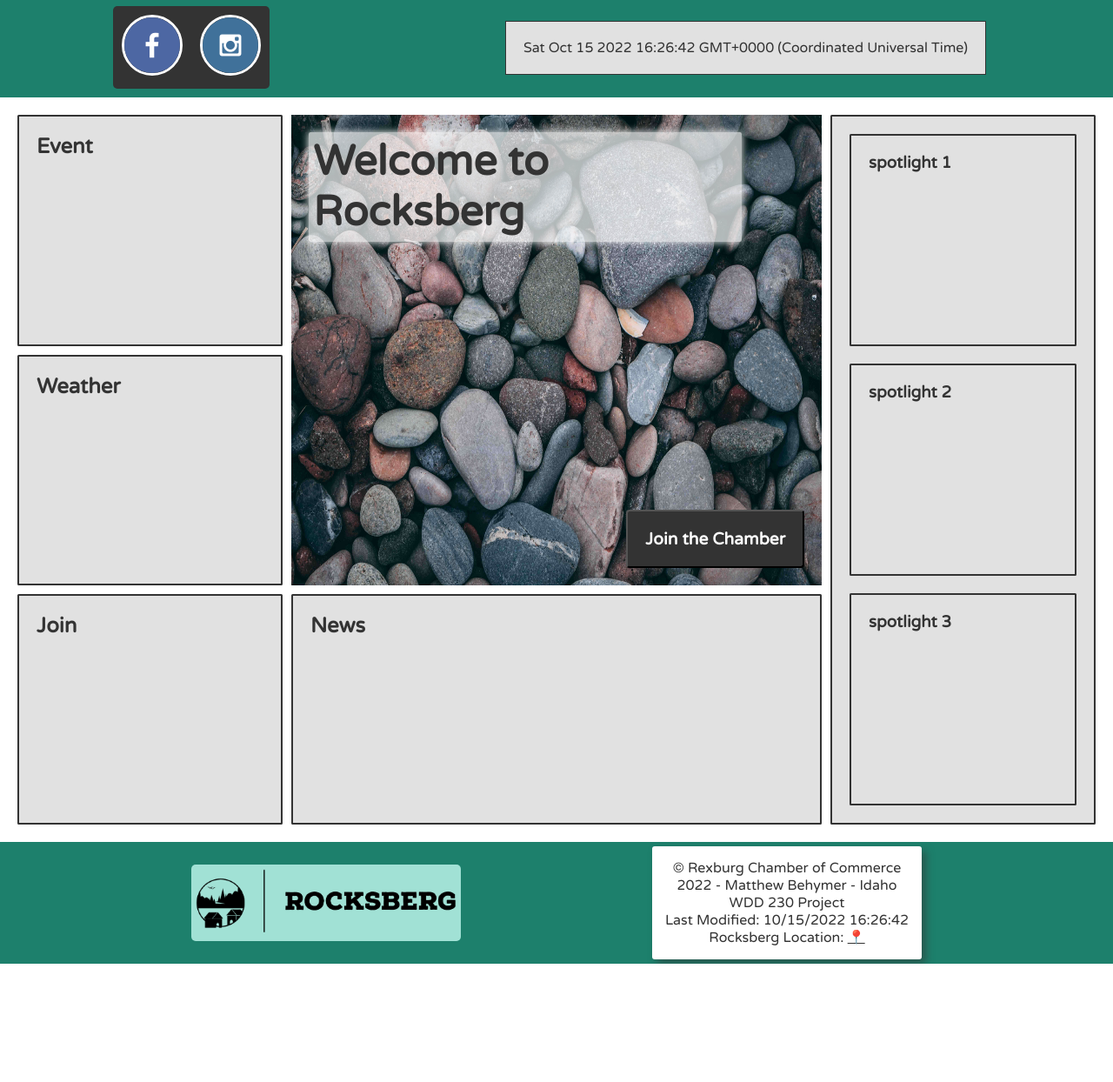
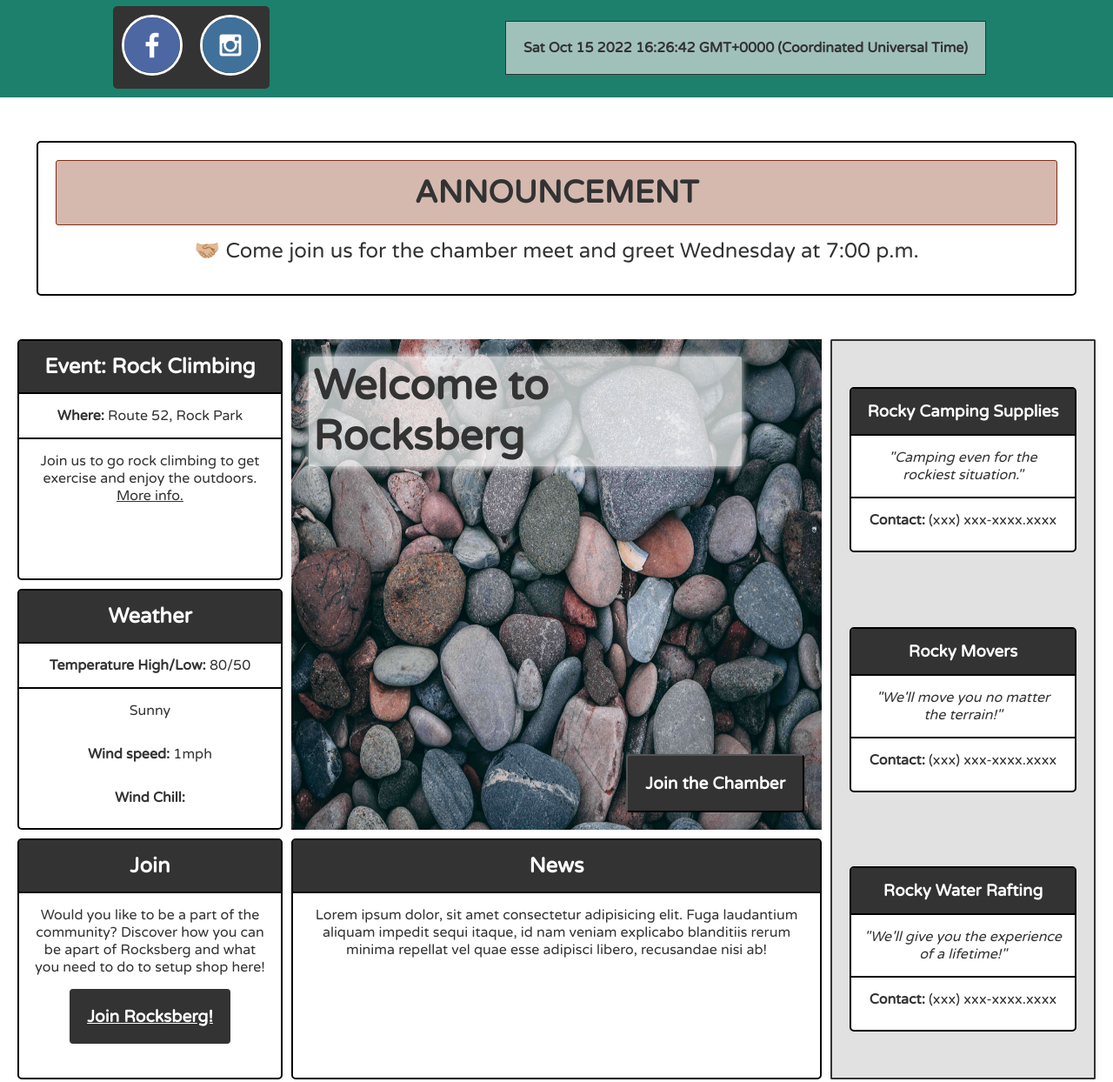
Before and after one commit to mbehymer/wdd230, a plain HTML site: page Chamber/index.html in a window 1280 px wide. Shown: the part 140-1384 px from the top of the page at 87% size. Before the commit the page ends 1248 px from the top, so only its background shows below. Drawn offline with Linux system fonts and the light colour scheme; a web font is replaced by a local one.

Commit message:
Added content to the Chamber site.

```diff
--- a/Chamber/css/base.css
+++ b/Chamber/css/base.css
@@ -30,7 +30,8 @@ h1 {
     font-size: 3rem;
 }
 
-button {
+button, .btn{
+    display: inline-block;
     background-color:#333333;
     color: white;
     padding: 20px;
@@ -57,8 +58,9 @@ nav {
 }
 
 #hamburger-btn {
-    font-size: 3em;
-    width: 100px;
+    font-size: 2.5em;
+    align-self:stretch;
+    justify-self:stretch;
 }
 
 #logo-container {
@@ -127,13 +129,14 @@ nav ul li a:hover {
 }
 
 #current-date {
-    grid-column: 2/3;
+    grid-column: 1/4;
 
     /* grid-column: 2/3;
     grid-row: 1/2; */
     /* margin: 10px; */
+    font-weight: bold;
     padding: 20px;
-    background-color: #e1e1e1;
+    background-color: #e1e1e1aa;
     border: 1px solid #333333;
     align-self: center;
 }
@@ -141,10 +144,9 @@ nav ul li a:hover {
 
 #info-banner {
     width: 90%;
-    text-align: center;
-    font-size: 2rem;
+    font-size: 1.5rem;
     padding: 20px;
-    margin: 5% auto;
+    margin: 50px auto;
 }
 
 #main-content-grid {
@@ -153,14 +155,22 @@ nav ul li a:hover {
     /* margin: 15px auto; */
     gap: 10px;
     margin: 20px;
+    align-items: start;
+}
 
+.bold {
+    font-weight: bold;
+}
+
+.italic {
+    font-style: italic;
 }
 
 .warning {
     /* min-height: 200px; */
     background-color: #802e1155;
-    border: 2px solid #802e11;
-    border-radius: 1.5px;
+    border: 1.5px solid #802e11;
+    border-radius: 3px;
     padding: 20px;
 }
 
@@ -170,6 +180,28 @@ nav ul li a:hover {
     border: 2px solid #333333;
     border-radius: 1.5px;
     padding: 20px;
+}
+
+.box-container {
+    /* max-width: 200px; */
+    border: 2px solid #000000;
+    border-radius: 5px;
+    text-align: center;
+    padding-bottom: 10px;
+    background-color: #ffffff;
+}
+
+.box-container .heading, .box-container p {
+    padding: 15px;
+}
+
+.box-description {
+    border-top: 2px solid #000000;
+}
+
+.shadow-color {
+    background-color: #333333;
+    color: #FFFFFF;
 }
 
 #hero-container {
--- a/Chamber/css/large.css
+++ b/Chamber/css/large.css
@@ -1,4 +1,4 @@
-@media screen and (min-width: 1250px) {
+@media screen and (min-width: 1050px) {
     #hamburger-btn {
         display: none;
     }
@@ -51,6 +51,7 @@
     #main-content-grid {
         grid-template-columns: 1fr 2fr 1fr;
         grid-template-rows: 1fr 1fr 1fr;
+        align-items: stretch;
     }
 
     #hero-container {
@@ -67,7 +68,7 @@
         flex-direction: column;
         grid-column: 3/4;
         grid-row: 1/4;
-        justify-content: center;
+        justify-content: space-around;
         gap: 20px;
     }
     #spotlight-container div{
--- a/Chamber/css/medium.css
+++ b/Chamber/css/medium.css
@@ -1,7 +1,20 @@
 @media screen and (min-width: 650px) {
+    #hamburger-btn {
+        /* font-size: 2.5em; */
+        /* width: 50px; */
+        /* padding: 5px 10px; */
+        /* max-height: 50px; */
+        align-self:stretch;
+        justify-self:stretch;
+    }
+
+    #current-date {
+        grid-column: 2/3;
+    }
+
     #main-content-grid {
         grid-template-columns: 1fr 1fr;
-        grid-template-rows: 1fr 1fr 1fr 1fr 1fr;
+        grid-template-rows: 2fr 1fr 1fr 1fr 1fr;
     }
 
     #hero-container {
--- a/Chamber/index.html
+++ b/Chamber/index.html
@@ -36,7 +36,7 @@
                 <li class="nav-link"><a href="#">More Info</a></li>
             </ul>
         </nav>
-        <div id="info-banner" class="warning">Come Join us at 6pm this Wednesday</div>
+        <div id="info-banner" class="warning box-container"><h2 class="warning heading">ANNOUNCEMENT</h2><p>🤝🏼 Come join us for the chamber meet and greet Wednesday at 7:00 p.m.</p></div>
     </header>
     <main>
         <div id="main-content-grid">
@@ -44,27 +44,49 @@
                 <img src="./images/rocks.jpg" alt="Hero image of rocks">
                 <h1>Welcome to Rocksberg</h1>
                 <button>Join the Chamber</button>
-            </section><section id="event-container" class="box">
-                <h2>Event</h2>
+
+            </section><section id="event-container" class="box-container">
+                <h2 class="shadow-color heading">Event: Rock Climbing</h2>
+                <p class="box-description"><span class="bold">Where: </span>Route 52, Rock Park</p>
+                <p class="box-description">Join us to go rock climbing to get exercise and enjoy the outdoors. <a href="">More info.</a></p>
             </section>
-            <section id="weather-container" class="box">
-                <h2>Weather</h2>
+            <section id="weather-container" class="box-container">
+                <h2 class="shadow-color heading">Weather</h2>
+                <p class="box-description"><span class="bold">Temperature High/Low: </span>80/50</p>
+                <p class="box-description">Sunny</p>
+                <p><span class="bold">Wind speed: </span>1mph</p>
+                <p><span class="bold">Wind Chill: </span></p>
             </section>
-            <section id="news-container" class="box">
-                <h2>News</h2>
+            <section id="news-container" class="box-container">
+                <h2 class="shadow-color heading">News</h2>
+                <p class="box-description">Lorem ipsum dolor, sit amet consectetur adipisicing elit. Fuga laudantium aliquam impedit sequi itaque, id nam veniam explicabo blanditiis rerum minima repellat vel quae esse adipisci libero, recusandae nisi ab!</p>
             </section>
-            <section id="join-container" class="box">
-                <h2>Join</h2>
+            <section id="join-container" class="box-container">
+                <h2 class="shadow-color heading">Join</h2>
+                <p class="box-description">Would you like to be a part of the community? Discover how you can be apart of Rocksberg and what you need to do to setup shop here!</p>
+                <a href="#" class="btn">Join Rocksberg!</a>
             </section>
             <section id="spotlight-container" class="box">
-                <div id="spotlight1" class="box">
-                    <h3>spotlight 1</h3>
+                <div id="spotlight1" class="box-container">
+                    <h3 class="shadow-color heading">Rocky Camping Supplies</h3>
+                    <p class="box-description italic">"Camping even for the rockiest situation."</p>
+                    <div class="box-description">
+                        <p><span class="bold">Contact: </span>(xxx) xxx-xxxx.xxxx</p>
+                    </div>
                 </div>
-                <div id="spotlight2" class="box">
-                    <h3>spotlight 2</h3>
+                <div id="spotlight2" class="box-container">
+                    <h3 class="shadow-color heading">Rocky Movers</h3>
+                    <p class="box-description italic">"We'll move you no matter the terrain!"</p>
+                    <div class="box-description">
+                        <p><span class="bold">Contact: </span>(xxx) xxx-xxxx.xxxx</p>
+                    </div>
                 </div>
-                <div id="spotlight3" class="box">
-                    <h3>spotlight 3</h3>
+                <div id="spotlight3" class="box-container">
+                    <h3 class="shadow-color heading">Rocky Water Rafting</h3>
+                    <p class="box-description italic">"We'll give you the experience of a lifetime!"</p>
+                    <div class="box-description">
+                        <p><span class="bold">Contact: </span>(xxx) xxx-xxxx.xxxx</p>
+                    </div>
                 </div>
             </section>
         </div>
--- a/Chamber/js/main.js
+++ b/Chamber/js/main.js
@@ -24,7 +24,7 @@ hamburgerBtn.addEventListener("click", ()=> {
 
 const currentDay = dat_now.getDay()
 
-if (currentDay === 5 || currentDay === 1){
+if (currentDay === 6 || currentDay === 1){
     document.querySelector("#info-banner").style.display = "block";
 } else {
     document.querySelector("#info-banner").style.display = "none";
```
